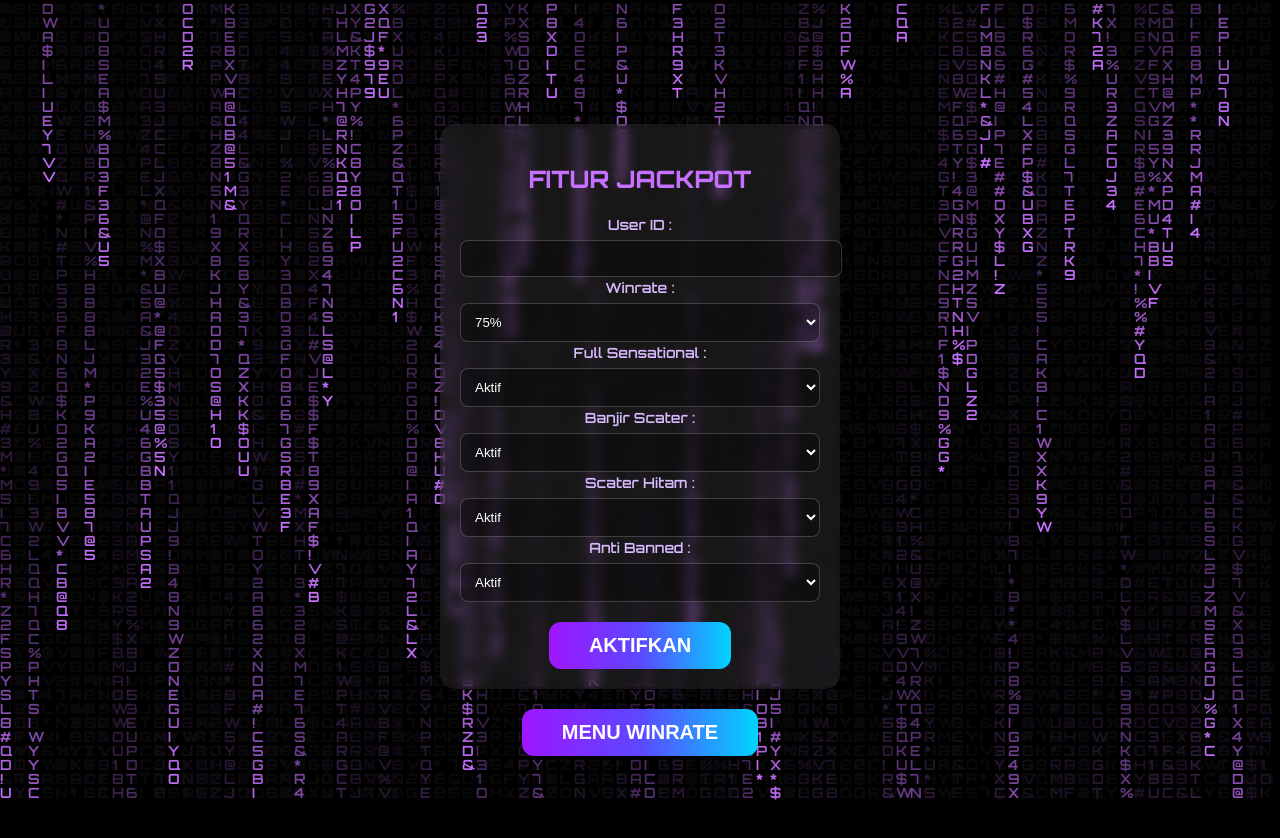
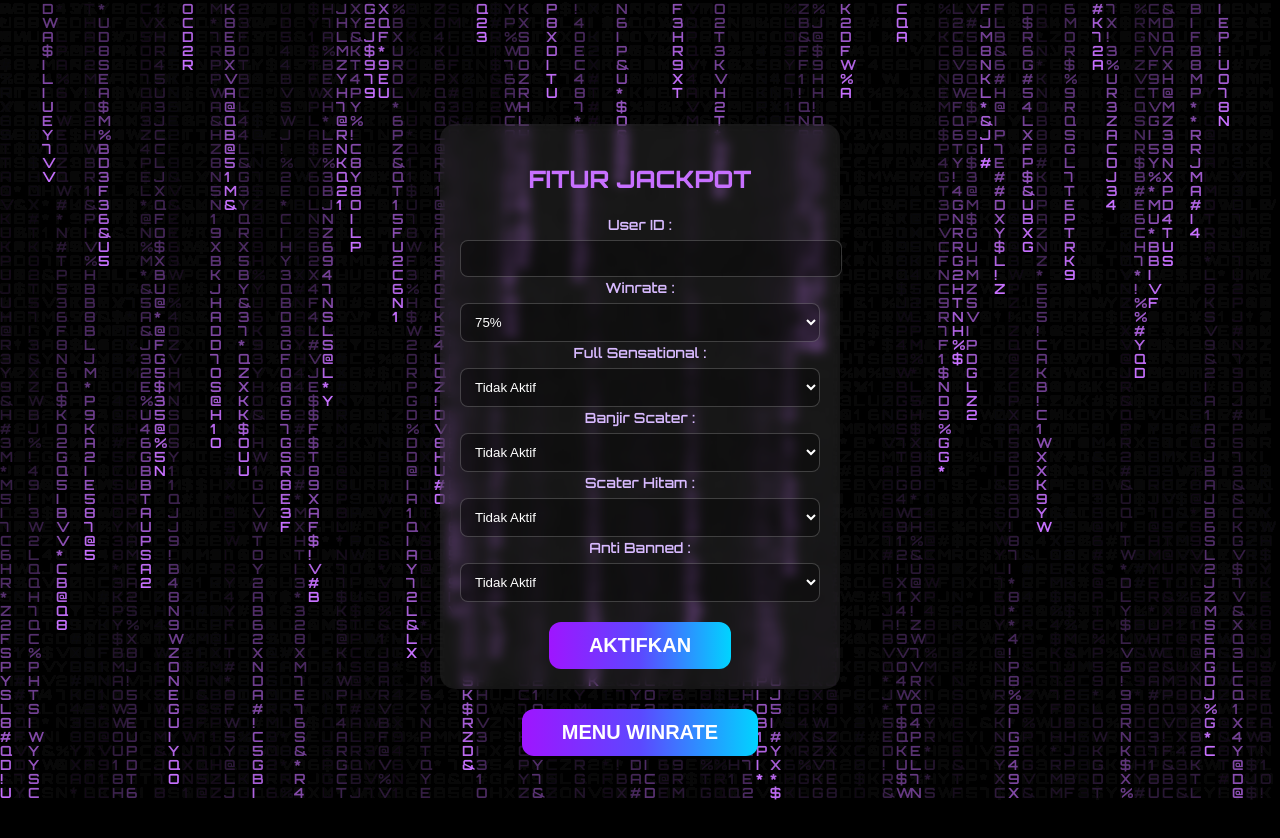
Before and after one commit to yareuuuuu108-source/HARIMAUSYSTEM, a plain HTML site: page index.html in a window 1280 px wide. Both pictures are taken after a click on the button "START". Drawn offline with Linux system fonts and the light colour scheme.

Commit message:
Update index.html

```diff
--- a/index.html
+++ b/index.html
@@ -74,16 +74,16 @@ input,select {width:100%;padding:10px;margin-top:6px;border-radius:8px;border:1p
    <select id="pf_wr"><option>75%</option><option>80%</option><option>90%</option><option>95%</option></select>
 
    <label class="label">Full Sensational :</label>
-   <select id="pf_fs"><option>Aktif</option><option>Tidak Aktif</option></select>
+   <select id="pf_fs"><option>Tidak Aktif</option><option>Aktif</option></select>
 
    <label class="label">Banjir Scater :</label>
-   <select id="pf_j1"><option>Aktif</option><option>Tidak Aktif</option></select>
+   <select id="pf_j1"><option>Tidak Aktif</option><option>Aktif</option></select>
 
    <label class="label">Scater Hitam :</label>
-   <select id="pf_j2"><option>Aktif</option><option>Tidak Aktif</option></select>
+   <select id="pf_j2"><option>Tidak Aktif</option><option>Aktif</option></select>
 
    <label class="label">Anti Banned :</label>
-   <select id="pf_ab"><option>Aktif</option><option>Tidak Aktif</option></select>
+   <select id="pf_ab"><option>Tidak Aktif</option><option>Aktif</option></select>
 
    <button class="btn" onclick="activate()">AKTIFKAN</button>
    <div id="panelLoad" style="display:none;margin-top:12px;font-size:20px;color:#c770ff;">Loading 1%</div>
```
